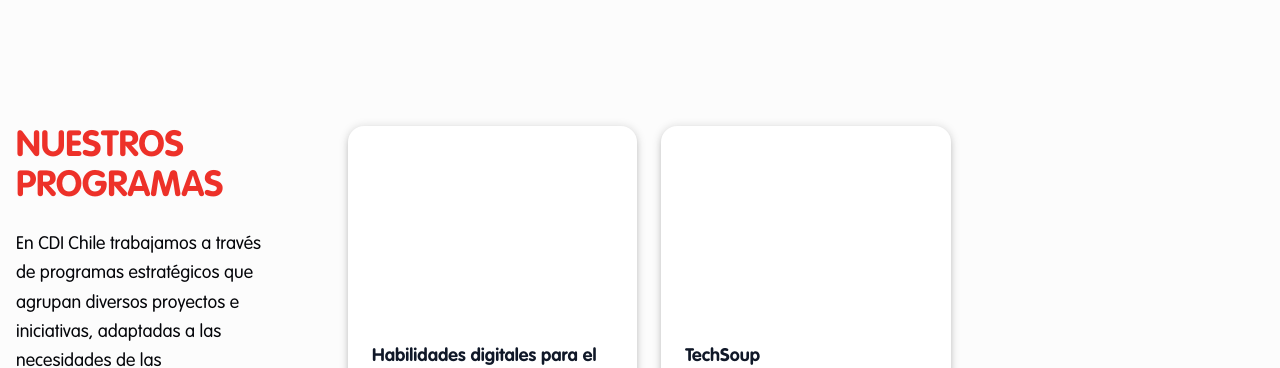
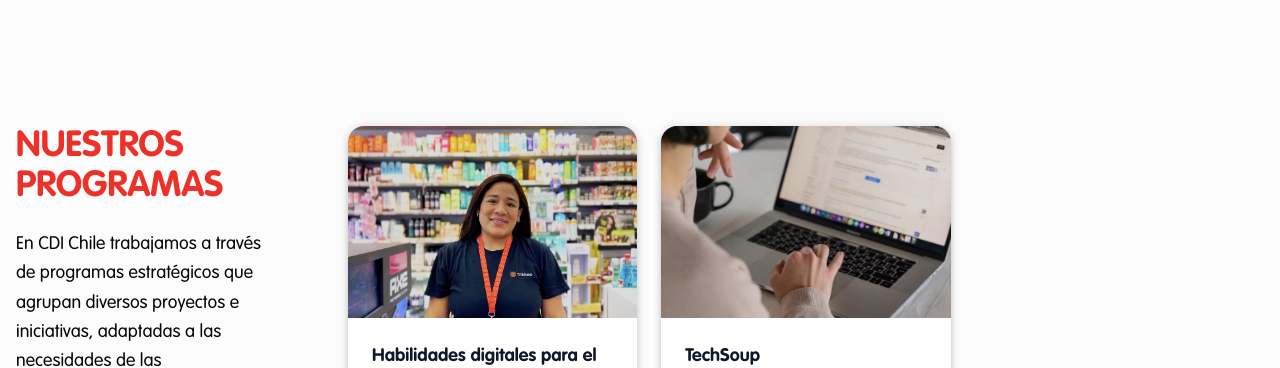
Before and after one commit to 200-OK-dev/new-cdi, a Next.js app: page / in a window 1280 px wide. Shown: the part 900-1268 px from the top of the page. Built offline with nearby package versions, Linux system fonts and the light colour scheme.

Commit message:
update contacto 01:34

```diff
--- a/app/api/contact/route.ts
+++ b/app/api/contact/route.ts
@@ -115,7 +115,7 @@ export async function POST(request: NextRequest) {
 
     // Enviar email usando Resend
     const { data, error } = await resend.emails.send({
-      from: 'CDI Chile Contacto <onboarding@resend.dev>',
+      from: 'CDI Chile Contacto <contacto@cdichile.org>',
       to: ['info@cdichile.org'],
       subject: `🤝 Nueva solicitud de colaboración: ${subject}`,
       html: emailHtml,
--- a/components/Featured-Programs.tsx
+++ b/components/Featured-Programs.tsx
@@ -29,7 +29,8 @@ const FeaturedPrograms = () => {
       id: index + 1,
       title: programa.title,
       description: programa.shortDescription,
-      image: programa.slug === "red-impacta-data" ? "/programasyproyectos/redimpactadata.webp" : "",
+      image: programa.slug === "habilidades-digitales" ? "/programasyproyectos/habilidades.webp" :
+        programa.slug === "techsoup" ? "/programasyproyectos/tech.webp" : "",
       link: `/programas-y-proyectos/programa/${programa.slug}`
     }));
 
```
